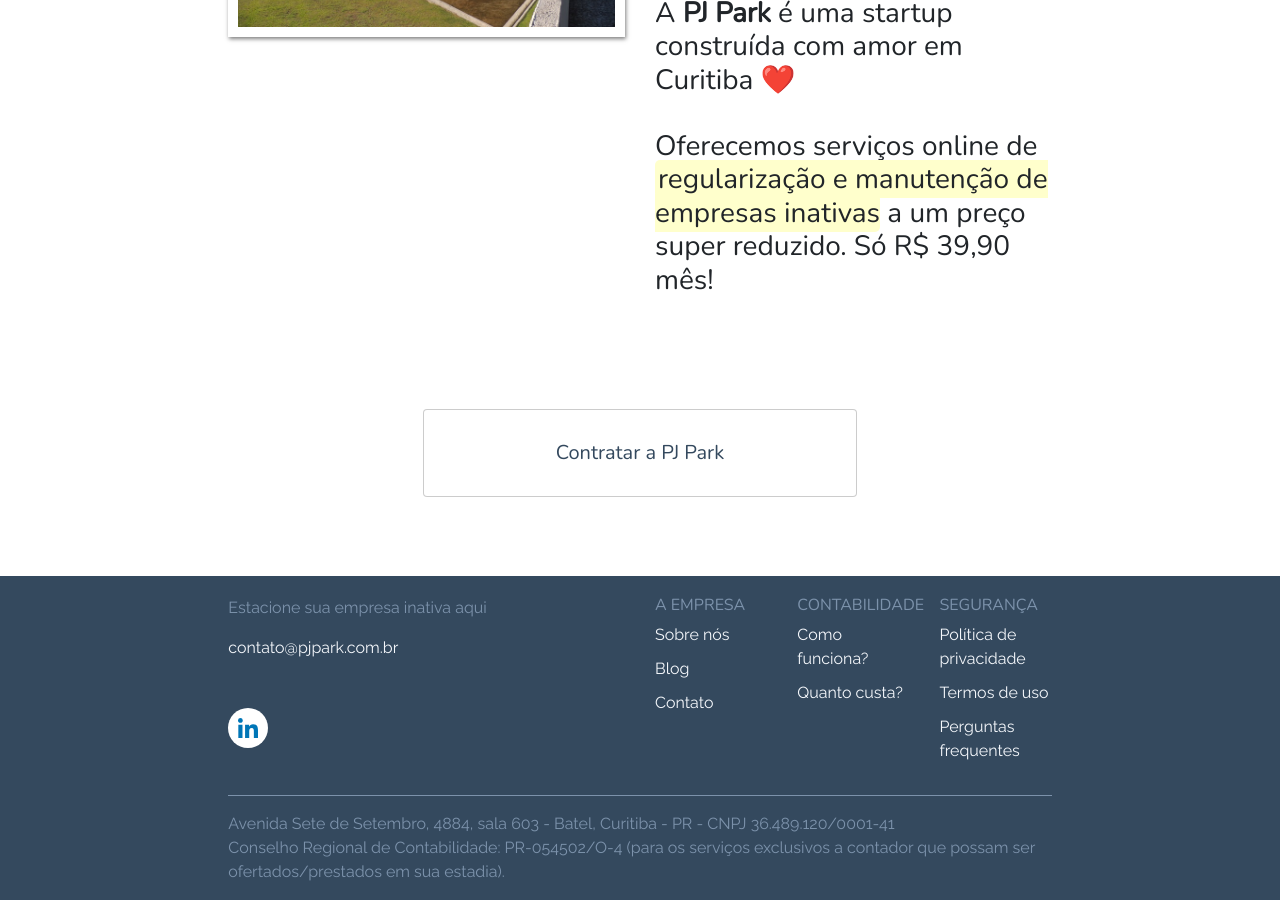
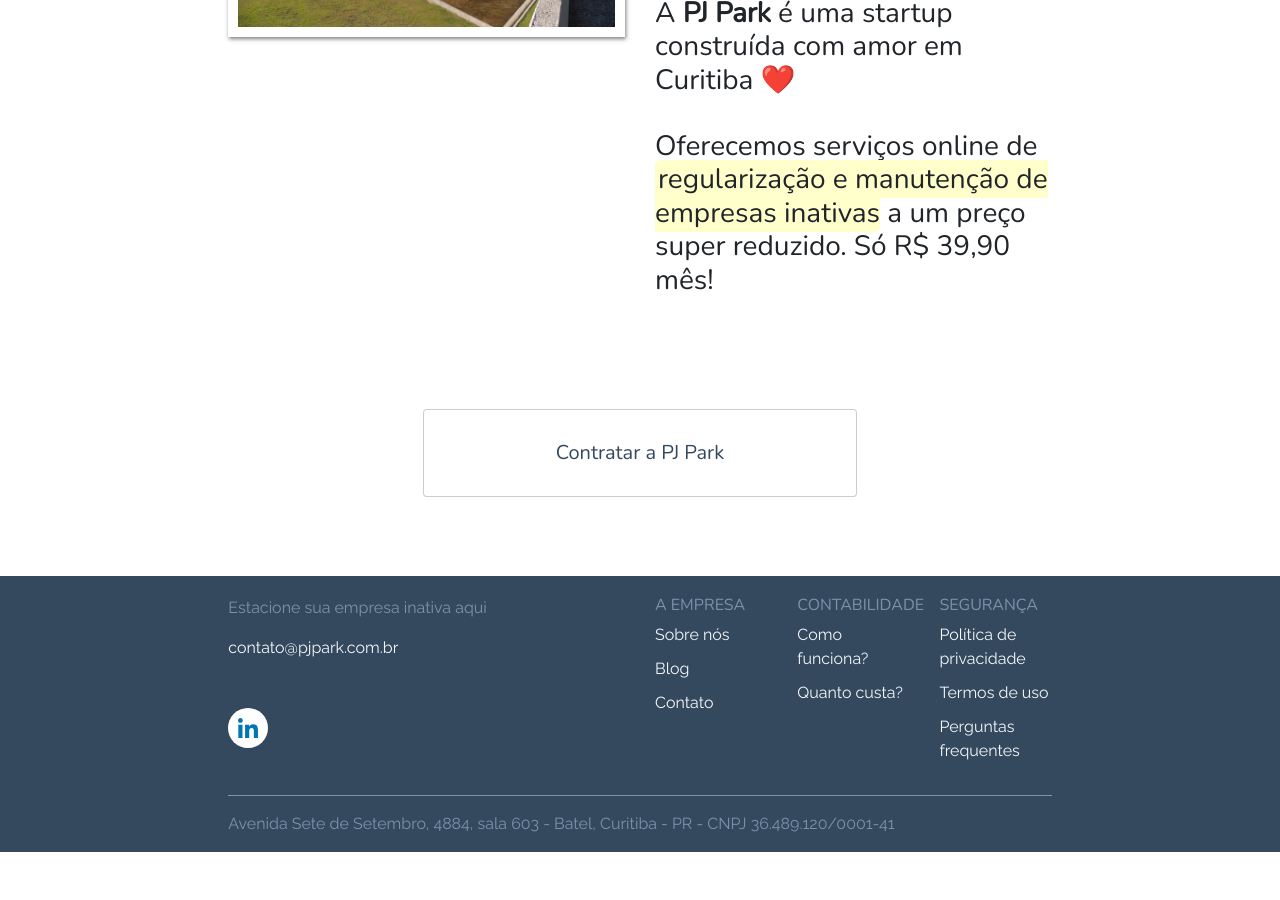
Before and after one commit to dakoctba/pjpark.github.io, a Jekyll site: the page built from index.html, in a window 1280 px wide and 900 px high, scrolled down 3346 px. Built offline with Jekyll 4.4.1, drawn with Linux system fonts in a browser that asks for light colours; after the commit the page ends 4198 px from its top, so only the background shows below that.

Commit message:
Update footer.html

```diff
--- a/_includes/footer.html
+++ b/_includes/footer.html
@@ -67,11 +67,7 @@
       <div class="col-md-8 offset-md-2">
         <hr>
 
-        <p>
-          Avenida Sete de Setembro, 4884, sala 603 - Batel, Curitiba - PR - CNPJ 36.489.120/0001-41<br>
-          Conselho Regional de Contabilidade: PR-054502/O-4 (para os serviços exclusivos a contador que possam ser ofertados/prestados em sua estadia).
-          <!-- <br>Responsável Técnico: PR-054502/O-4 -->
-        </p>
+        <p>Avenida Sete de Setembro, 4884, sala 603 - Batel, Curitiba - PR - CNPJ 36.489.120/0001-41</p>
       </div>
     </div>
   </div>
```
